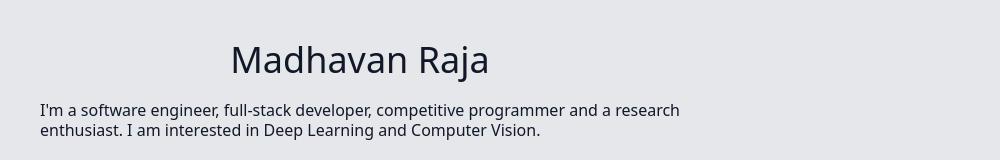
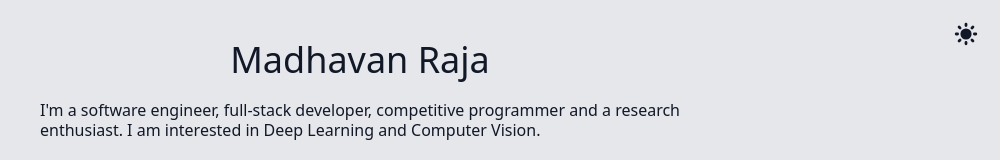
Before and after one commit to madhavan-raja/madhavan-raja.github.io, a Svelte app: page / in a window 1280 px wide. Shown: the top 160 px of the page, without its empty margins (280-1280 px from the left). Built offline with nearby package versions, Linux system fonts and the light colour scheme.

Commit message:
Added dark mode indicator

```diff
--- a/public/index.css
+++ b/public/index.css
@@ -519,6 +519,18 @@
   border-color: rgba(229, 231, 235, var(--tw-border-opacity));
 }
 
+.fixed {
+  position: fixed;
+}
+
+.top-5 {
+  top: 1.25rem;
+}
+
+.right-5 {
+  right: 1.25rem;
+}
+
 .mt-2 {
   margin-top: 0.5rem;
 }
@@ -633,13 +645,6 @@
   background-color: rgba(229, 231, 235, var(--tw-bg-opacity));
 }
 
-@media (prefers-color-scheme: dark) {
-  .dark\:bg-gray-900 {
-    --tw-bg-opacity: 1;
-    background-color: rgba(17, 24, 39, var(--tw-bg-opacity));
-  }
-}
-
 .px-8 {
   padding-left: 2rem;
   padding-right: 2rem;
@@ -714,23 +719,6 @@
   color: rgba(29, 78, 216, var(--tw-text-opacity));
 }
 
-@media (prefers-color-scheme: dark) {
-  .dark\:text-gray-300 {
-    --tw-text-opacity: 1;
-    color: rgba(209, 213, 219, var(--tw-text-opacity));
-  }
-
-  .dark\:text-gray-400 {
-    --tw-text-opacity: 1;
-    color: rgba(156, 163, 175, var(--tw-text-opacity));
-  }
-
-  .dark\:text-blue-500 {
-    --tw-text-opacity: 1;
-    color: rgba(59, 130, 246, var(--tw-text-opacity));
-  }
-}
-
 *, ::before, ::after {
   --tw-shadow: 0 0 #0000;
 }
--- a/src/App.svelte
+++ b/src/App.svelte
@@ -1,4 +1,5 @@
 <script>
+  import DarkModeToggle from "./DarkModeToggle.svelte";
   import Info from "./Info.svelte";
   import Publications from "./Publications.svelte";
   import CompetitiveProgramming from "./CompetitiveProgramming.svelte";
@@ -8,6 +9,7 @@
 
 <main class="bg-gray-200 dark:bg-gray-900">
   <div class="px-8 sm:px-20 md:px-40 lg:px-80">
+    <DarkModeToggle />
     <div class="py-10 flex flex-col space-y-10">
       <Info />
       <Publications />
--- /dev/null
+++ b/src/DarkModeToggle.svelte
@@ -0,0 +1,14 @@
+<div class="fixed top-5 right-5">
+  <svg
+    xmlns="http://www.w3.org/2000/svg"
+    class="h-7 w-7 text-gray-900 dark:text-gray-200"
+    viewBox="0 0 20 20"
+    fill="currentColor"
+  >
+    <path
+      fill-rule="evenodd"
+      d="M10 2a1 1 0 011 1v1a1 1 0 11-2 0V3a1 1 0 011-1zm4 8a4 4 0 11-8 0 4 4 0 018 0zm-.464 4.95l.707.707a1 1 0 001.414-1.414l-.707-.707a1 1 0 00-1.414 1.414zm2.12-10.607a1 1 0 010 1.414l-.706.707a1 1 0 11-1.414-1.414l.707-.707a1 1 0 011.414 0zM17 11a1 1 0 100-2h-1a1 1 0 100 2h1zm-7 4a1 1 0 011 1v1a1 1 0 11-2 0v-1a1 1 0 011-1zM5.05 6.464A1 1 0 106.465 5.05l-.708-.707a1 1 0 00-1.414 1.414l.707.707zm1.414 8.486l-.707.707a1 1 0 01-1.414-1.414l.707-.707a1 1 0 011.414 1.414zM4 11a1 1 0 100-2H3a1 1 0 000 2h1z"
+      clip-rule="evenodd"
+    />
+  </svg>
+</div>
--- a/tailwind.config.js
+++ b/tailwind.config.js
@@ -3,7 +3,7 @@
     purgeLayersByDefault: true,
     removeDeprecatedGapUtilities: true,
   },
-  darkMode: 'media', // or 'media' or 'class'
+  darkMode: 'class',
   theme: {
     extend: {},
   },
```
Also changed, not shown: public/build/bundle.js, 1 other file (tests, documents, lock files or other folders).
